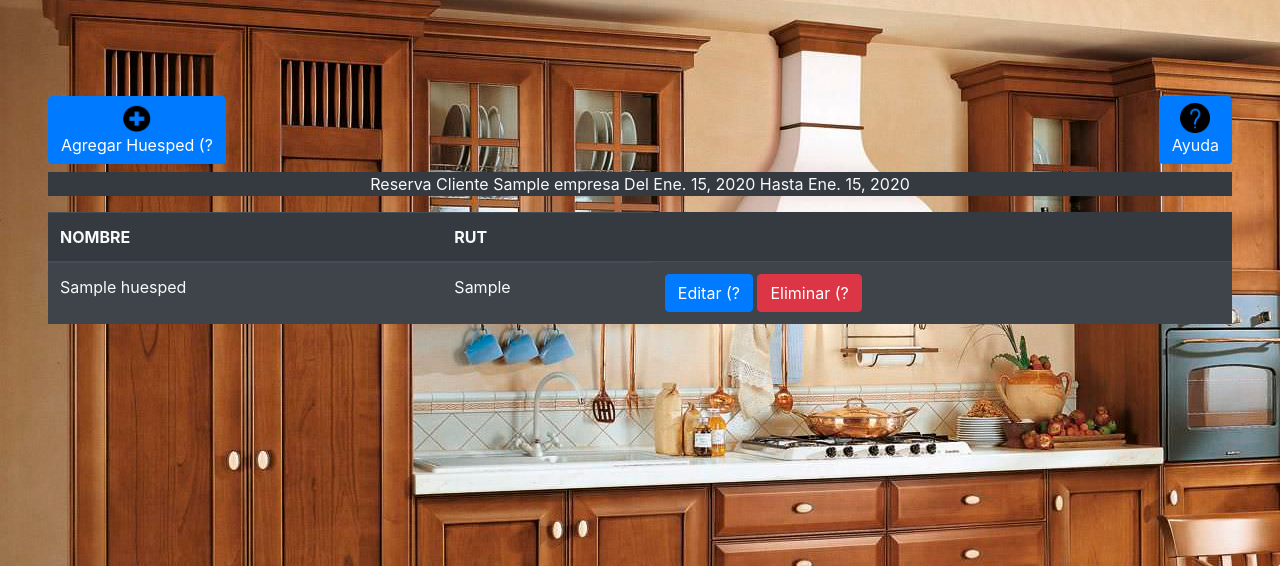
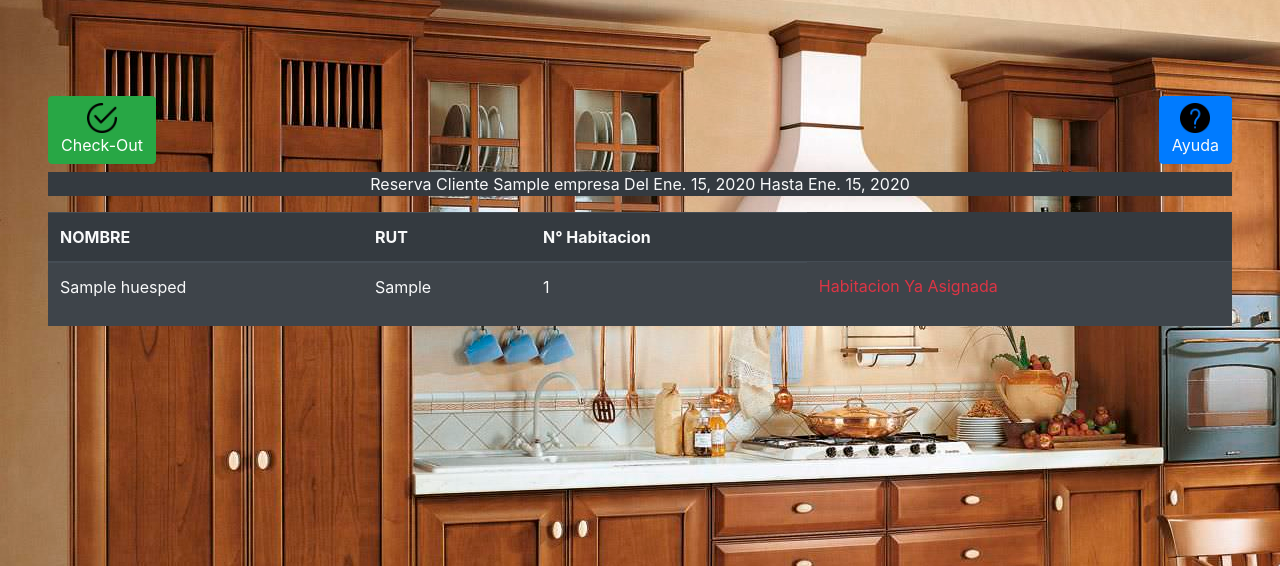
Before and after one commit to DynamicProphet/Hostal_Do-a_Clarita, a Django app: page /adm_huespedes/listar/1 in a window 1280 px wide. Shown: the part 86-652 px from the top of the page. Run offline with Django 3.2, Linux system fonts and the light colour scheme; a user stored in the database is signed in; tables that the repository leaves empty hold one stand-in row (values such as "Sample post"); some libraries are stand-ins or nearby versions.

Commit message:
checkin y checkout a medias

```diff
--- a/proyectoHostal/apps/urls.py
+++ b/proyectoHostal/apps/urls.py
@@ -3,88 +3,112 @@ from django.conf import settings
 from django.conf.urls.static import static
 from django.urls import path, include
 
-#Para importar el login_required y aplicarlo en el Crud
+# Para importar el login_required y aplicarlo en el Crud
 from django.contrib.auth.decorators import login_required
 
-#Para importar las funciones que estan en views.py
+# Para importar las funciones que estan en views.py
 from .views import *
 
 
 urlpatterns = [
     path('', home, name='pagina-principal'),
     path('registracion/', include([
-        path('registro-usuario-django/', RegistroUsuario.as_view(), name='registro-usuario'),
+        path('registro-usuario-django/',
+             RegistroUsuario.as_view(), name='registro-usuario'),
         path('registro/', RegistroUsuarioV2, name='registro'),
         path('registro_exitoso/', RegistroExitoso, name='registro_exitoso'),
     ])),
     path('quienes-somos/', QuienesSomos, name='quienes-somos'),
-    path('reserva/', include ([
+    path('reserva/', include([
         path('realizar-reserva/', RealizarReserva, name='realizar-reserva'),
         path('listar/', ListarReservas, name='listar-reservas'),
         path('editar/<int:id_reserva>/', EditarReserva, name='editar-reservas'),
-        path('cancelar/<int:id_reserva>/', CancelarReserva, name='cancelar-reservas'),
-        path('registrar-habitacion-reserva/', RegistrarHabitacionReserva, name='registrar-habitacion-reserva'),
-        path('ver-estado-reserva/<int:id_reserva>/', VerEstadoReserva, name='ver-estado-reserva'),
-        path('realizar-pago/<int:id_reserva>/', PagarReserva, name='pagar-reserva'),
+        path('cancelar/<int:id_reserva>/',
+             CancelarReserva, name='cancelar-reservas'),
+        path('registrar-habitacion-reserva/', RegistrarHabitacionReserva,
+             name='registrar-habitacion-reserva'),
+        path('ver-estado-reserva/<int:id_reserva>/',
+             VerEstadoReserva, name='ver-estado-reserva'),
+        path('realizar-pago/<int:id_reserva>/',
+             PagarReserva, name='pagar-reserva'),
     ])),
     path('habitacion/', include([
         path('habitacion-agregar/', AgregarHabitacion, name='habitacion-agregar'),
         path('habitacion-listar/', ListarHabitacion, name='habitacion-listar'),
-        path('editar/<int:id_habitacion>/', EditarHabitacion, name='editar-habitacion')
+        path('editar/<int:id_habitacion>/',
+             EditarHabitacion, name='editar-habitacion')
     ])),
     path('comedor/', include([
         path('listar', ComedorListar, name="listar-menu"),
-        path('agregar', ComedorAgregar , name="agregar-menu"),
+        path('agregar', ComedorAgregar, name="agregar-menu"),
         path('adjunto/<int:menu_id>', ComedorAdjunto, name="adjunto-menu"),
         path('editar/<int:menu_id>', ComedorEditar, name="editar-menu"),
         path('eliminar/<int:menu_id>', ComedorEliminar, name="eliminar-menu"),
     ])),
     path('producto/', include([
         path('listar', ProductoListar, name="listar-producto"),
-        path('agregar', ProductoAgregar , name="agregar-producto"),
+        path('agregar', ProductoAgregar, name="agregar-producto"),
         path('editar/<int:prod_id>', ProductoEditar, name="editar-producto"),
         #path('eliminar/<int:prod_id>', ProductoEliminar, name="eliminar-producto"),
         path('id_fk_id_tipo/', include([
-            path('agregar', TipoProductoAgregar , name="agregar-tipo-producto"),
-            path('editar/<int:prod_tipo_id>', TipoProductoEditar, name="editar-tipo-producto"),
+            path('agregar', TipoProductoAgregar, name="agregar-tipo-producto"),
+            path('editar/<int:prod_tipo_id>', TipoProductoEditar,
+                 name="editar-tipo-producto"),
             #path('eliminar/<int:prod_tipo_id>', TipoProductoEliminar, name="eliminar-producto"),
         ])),
         path('id_fk_id_marca/', include([
-            path('agregar', MarcaProductoAgregar , name="agregar-marca-producto"),
-            path('editar/<int:prod_marca_id>', MarcaProductoEditar, name="editar-marca-producto"),
+            path('agregar', MarcaProductoAgregar,
+                 name="agregar-marca-producto"),
+            path('editar/<int:prod_marca_id>', MarcaProductoEditar,
+                 name="editar-marca-producto"),
             #path('eliminar/<int:prod_marca_id>', MarcaProductoEliminar, name="eliminar-producto"),
         ])),
     ])),
     path('retiro-producto/', include([
         path('listar', RetiroProductoListar, name="listar-retiro-producto"),
-        path('agregar/<int:emp_rut>', RetiroProductoAgregar , name="agregar-retiro-producto"),
-        path('eliminar/<int:id>', RetiroProductoEliminar, name="eliminar-retiro-producto"),
-        path('finalizar/<int:id_RP>', FinalizarRP, name="elifinalizar-retiro-producto"),
+        path('agregar/<int:emp_rut>', RetiroProductoAgregar,
+             name="agregar-retiro-producto"),
+        path('eliminar/<int:id>', RetiroProductoEliminar,
+             name="eliminar-retiro-producto"),
+        path('finalizar/<int:id_RP>', FinalizarRP,
+             name="elifinalizar-retiro-producto"),
     ])),
     path('solicitud-producto/', include([
-        path('listar/<int:id_RP>', ProductoSolicitadoListar, name="listar-solicitud-producto"),
-        path('agregar/<int:id_RP>', ProductoSolicitadoAgregar , name="agregar-solicitud-producto"),
-        path('editar/<int:id_PS>', ProductoSolicitadoEditar , name="editar-solicitud-producto"),
-        path('eliminar/<int:id_PS>', ProductoSolicitadoEliminar, name="eliminar-solicitud-producto"),
+        path('listar/<int:id_RP>', ProductoSolicitadoListar,
+             name="listar-solicitud-producto"),
+        path('agregar/<int:id_RP>', ProductoSolicitadoAgregar,
+             name="agregar-solicitud-producto"),
+        path('editar/<int:id_PS>', ProductoSolicitadoEditar,
+             name="editar-solicitud-producto"),
+        path('eliminar/<int:id_PS>', ProductoSolicitadoEliminar,
+             name="eliminar-solicitud-producto"),
     ])),
     path('proveedor/', include([
         path('listar/', ListarProveedor, name="listar-proveedor"),
         path('agregar/', AgregarProveedor, name="agregar-proveedor"),
-        path('editar/<int:id_proveedor>/', ModificarProveedor, name="editar-proveedor"),
-        path('eliminar/<int:id_proveedor>/', EliminarProveedor, name="eliminar-proveedor"),
+        path('editar/<int:id_proveedor>/',
+             ModificarProveedor, name="editar-proveedor"),
+        path('eliminar/<int:id_proveedor>/',
+             EliminarProveedor, name="eliminar-proveedor"),
     ])),
     path('adm_huespedes/', include([
-        path('listar/<int:id_res>', AdmHuespedesListar, name="listar-adm-huesped"),
+        path('listar/<int:id_res>', AdmHuespedesListar,
+             name="listar-adm-huesped"),
     ])),
     path('pedido/', include([
         path('listar/', ListarPedido, name="listar-pedido"),
-        path('agregar/<int:id_proveedor>/', AgregarPedido, name="agregar-pedido"),
+        path('agregar/<int:id_proveedor>/',
+             AgregarPedido, name="agregar-pedido"),
         path('editar/<int:id_pedido>/', ModificarPedido, name="editar-pedido"),
         path('recibir/<int:id_pedido>/', RecibirPedido, name="recibir-pedido"),
-        path('agregar/<int:id_proveedor>/productos/<int:id_pedido>/', AgregarProductosPedido, name="agregar-productos_pedido"),
-        path('listado-productos/<int:id_pedido>/', ListarProductosPedido, name="listado-productos-pedido"),
-        path('listado-productos/<int:id_pedido>/eliminar/<int:id_prod_pedido>/', EliminarProductosPedido, name="eliminar-productos-pedido"),
-        path('listado-productos/<int:id_pedido>/modificar/<int:id_prod_pedido>/', ModificarProductoPedido, name="modificar-productos-pedido"),
+        path('agregar/<int:id_proveedor>/productos/<int:id_pedido>/',
+             AgregarProductosPedido, name="agregar-productos_pedido"),
+        path('listado-productos/<int:id_pedido>/',
+             ListarProductosPedido, name="listado-productos-pedido"),
+        path('listado-productos/<int:id_pedido>/eliminar/<int:id_prod_pedido>/',
+             EliminarProductosPedido, name="eliminar-productos-pedido"),
+        path('listado-productos/<int:id_pedido>/modificar/<int:id_prod_pedido>/',
+             ModificarProductoPedido, name="modificar-productos-pedido"),
     ])),
     path('orden/', include([
         path('listar', OrdenListar, name="listar-orden"),
@@ -94,11 +118,18 @@ urlpatterns = [
         path('crear', InformeCrear, name="crear-informe"),
     ])),
     path('adm_habitaciones/', include([
-        path('administracion-habitaciones/', AdministracionHabitaciones, name="administrar-habitaciones"),
+        path('administracion-habitaciones/', AdministracionHabitaciones,
+             name="administrar-habitaciones"),
     ])),
     path('reserva2/', include([
         path('', RealizarReserva1, name=""),
         path('realizar/<str:f_ini>/<str:f_ter>', RealizarReserva2, name=""),
-        path('validar/<int:id>/<int:cant_hab>', ReservaValidar, name=""),
+        path('validar/<int:id>/<int:cant_hab>/<str:f_ini>/<str:f_ter>',
+             ReservaValidar, name=""),
+    ])),
+
+    path('check/', include([
+        path('in/<int:id_hab>', CheckIn, name=""),
+        path('out/<int:id_res>', CheckOut, name=""),
     ])),
 ]
--- a/proyectoHostal/apps/views.py
+++ b/proyectoHostal/apps/views.py
@@ -12,6 +12,7 @@ from django.core import serializers
 import json
 from django.core.serializers.json import DjangoJSONEncoder
 from datetime import datetime
+from itertools import chain
 # Create your views here.
 
 #CU13: Administrar La Página
@@ -532,8 +533,9 @@ def ModificarProveedor(request, id_proveedor):
 def AdmHuespedesListar(request,id_res):
     if request.user.groups.filter(name = "SECRETARIA" ).exists() or request.user.groups.filter(name = "ADMINISTRADOR" ).exists() or request.user.is_superuser:
         HR = HuespedesReserva.objects.all().filter(fk_id_reserva=id_res)
+        HR2 = HabitacionesReserva.objects.all().filter(fk_id_reserva=id_res)
         reserva = Reserva.objects.get(id=id_res)
-        return render(request, 'adm_huespedes/adm_huespedes_listar.html', {'HR':HR,'reserva':reserva})
+        return render(request, 'adm_huespedes/adm_huespedes_listar.html', {'HR':HR,'HR2':HR2,'reserva':reserva})
     return redirect('/')
 
 #CU9: Ordenes de Pedido(Pedidos)
@@ -746,23 +748,22 @@ def RealizarReserva2(request,f_ini,f_ter):
             form = ReservaForms(request.POST, request.FILES)
             if form.is_valid():
                 new_reserva = form.save()
-            return redirect(f'/reserva2/validar/{new_reserva.pk}/{cant_hab}')
+            return redirect(f'/reserva2/validar/{new_reserva.pk}/{cant_hab}/{f_ini}/{f_ter}')
         else:
             form = ReservaForms(initial={'fecha_inicio': f_ini,'fecha_termino':f_ter})
         return render(request, 'reserva2/realizar_reserva_2.html', {'form': form,'cant_hab':cant_hab,'f_ini':f_ini,'f_ter':f_ter})
     return redirect('/')
 
 
-def ReservaValidar(request,id,cant_hab):
+def ReservaValidar(request,id,cant_hab,f_ini,f_ter):
     cant_huespedes = vCantHuespExcel(id)
     Valida = False
-    FromExcelToModel(id)
     if cant_huespedes > cant_hab:
         instacia= Reserva.objects.get(id=id)
-        #instacia.delete()
-        #instacia.save()
+        instacia.delete()
+        instacia.save()
     else:
-        FromExcelToModel(id)
+        FromExcelToModel(id,f_ini,f_ter)
         Valida = True
 
     return render(request, 'reserva2/realizar_reserva_confirmacion.html', {'Valida':Valida})
@@ -794,13 +795,17 @@ def vCantHuespExcel(id):
     number_of_rows = len(index)
     return number_of_rows
 
-def FromExcelToModel(id):
+def FromExcelToModel(id,f_ini,f_ter):
     instacia= Reserva.objects.get(id=id)
     empresa = instacia.fk_id_empresa
+    habs_libres = validarHabitaciones(f_ini,f_ter)
+
     excel = pd.read_excel(instacia.plantilla_huespedes.path)
     json_excel = excel.to_json(orient='values')
     obj = json.loads(json_excel)
+    print(len(obj))
 
+    index = 0
     for objs in obj:
         #huespedes
         new_huesped = Huesped()
@@ -810,7 +815,35 @@ def FromExcelToModel(id):
         new_huesped.save()
 
         #huespedes_reserva
-        new_hr = HuespedesReserva()
-        new_hr.fk_id_huesped = new_huesped
-        new_hr.fk_id_reserva = instacia
-        new_hr.save()
+        new_huesres = HuespedesReserva()
+        new_huesres.fk_id_huesped = new_huesped
+        new_huesres.fk_id_reserva = instacia
+        new_huesres.save()
+
+        #habitaciones_reserva
+        hab = habs_libres[index]
+
+        new_habres = HabitacionesReserva()
+        new_habres.fk_id_habitaciones = hab
+        new_habres.fk_id_reserva = instacia
+        new_habres.save()
+        index += 1
+
+def CheckIn(request,id_hab):
+    if request.user.groups.filter(name = "EMPLEADO BODEGA" ).exists() or request.user.groups.filter(name = "ADMINISTRADOR" ).exists() or request.user.is_superuser:
+        instacia= Habitacion.objects.get(id=id_hab)
+        instacia.estado = 'reservada'
+        instacia.save()
+
+        return redirect(request.META['HTTP_REFERER'])
+    return redirect('/retiro-producto/listar')
+
+def CheckOut(request,id_res):
+    instacia = HabitacionesReserva.objects.all().filter(fk_id_reserva=id_res)
+    if request.user.groups.filter(name = "EMPLEADO BODEGA" ).exists() or request.user.groups.filter(name = "ADMINISTRADOR" ).exists() or request.user.is_superuser:
+        for x in instacia:
+            hab = Habitacion.objects.get(id=x.fk_id_habitaciones.id)
+            hab.estado = 'disponible'
+            hab.save()
+        return redirect(request.META['HTTP_REFERER'])
+    return redirect('/retiro-producto/listar')
--- a/proyectoHostal/templates/adm_huespedes/adm_huespedes_listar.html
+++ b/proyectoHostal/templates/adm_huespedes/adm_huespedes_listar.html
@@ -10,9 +10,9 @@
 {% block content %}
 <div class="pt-5">
     <div class="div px-5 pt-5" role="group">
-        <a class="btn btn-primary" href="#">
-            <img src="{% static 'img/icono-agregar.png' %}" alt="Agregar Producto" width="30px" height="30px"><br>
-            Agregar Huesped (?
+        <a class="btn btn-success float-center" href="/check/out/{{ reserva.id }}" onclick="return confirm('¿Seguro desea Finalizar?. Esta acción es permanente');">
+            <img src="{% static 'img/icono-check.png' %}" alt="Agregar Producto" width="30px" height="30px"><br>
+            Check-Out
         </a>
         <a class="btn btn-primary text-light float-right" role="button" data-toggle="modal" data-target="#ayudaModal">
             <img src="{% static 'img/icono-help.png' %}" alt="Ayuda" width="30px" height="30px"><br>
@@ -21,30 +21,39 @@
     </div>
 
     <div class="table-responsive px-5 pt-2">
-        <p class=" px-5 bg-dark text-light text-center">Reserva Cliente {{ reserva.fk_id_empresa }} Del {{ reserva.fecha_inicio }} Hasta {{ reserva.fecha_termino }}</p>
+        <p class=" px-5 bg-dark text-light text-center">Reserva Cliente {{ reserva.fk_id_empresa }} Del
+            {{ reserva.fecha_inicio }} Hasta {{ reserva.fecha_termino }}</p>
         <table class="table table-striped table-dark text-light">
             <thead>
                 <tr>
                     <th scope="col">NOMBRE</th>
                     <th scope="col">RUT</th>
+                    <th scope="col">N° Habitacion</th>
+
                 </tr>
             </thead>
             <tbody>
-                {% if HR %}
                 {% for hr in HR %}
                 <tr>
                     <td>{{ hr.fk_id_huesped.nombre }}</td>
                     <td>{{ hr.fk_id_huesped.rut }}</td>
+                    {% for hr2 in HR2 %}
+                    {% if forloop.counter == forloop.parentloop.counter %}
+                    <td>{{ hr2.fk_id_habitaciones.numero_habitacion }}</td>
+                    {% if hr2.fk_id_habitaciones.estado == 'reservada' or hr2.fk_id_habitaciones.estado == 'mantenimiento' %}
                     <td>
-                        <a class="btn btn-primary" href="/producto/editar/{{ prod.id }}" role="button">Editar (?</a>
-                        <a class="btn btn-danger" href="/producto/eliminar/{{ prod.id }}"
-                            onclick="return confirm('¿Esta seguro de borrar?');" role="button">Eliminar (?</a>
+                        <p class="text-danger">Habitacion Ya Asignada</p>
                     </td>
+                    {% else %}
+                    <td>
+                        <a class="btn btn-primary" href="/check/in/{{ hr2.fk_id_habitaciones.id }}" role="button">Check-In</a>
+                    </td>
+                    {% endif %}
+                    {% endif %}
+                    {% endfor %}
+
                 </tr>
                 {% endfor %}
-                {% else %}
-                <h1>No hay registros de Huespedes para esta Reserva</h1>
-                {% endif %}
             </tbody>
         </table>
     </div>
```
Also changed, not shown: proyectoHostal/templates/reserva2/realizar_reserva_2.html (+6 -1 lines), 6 other files.
